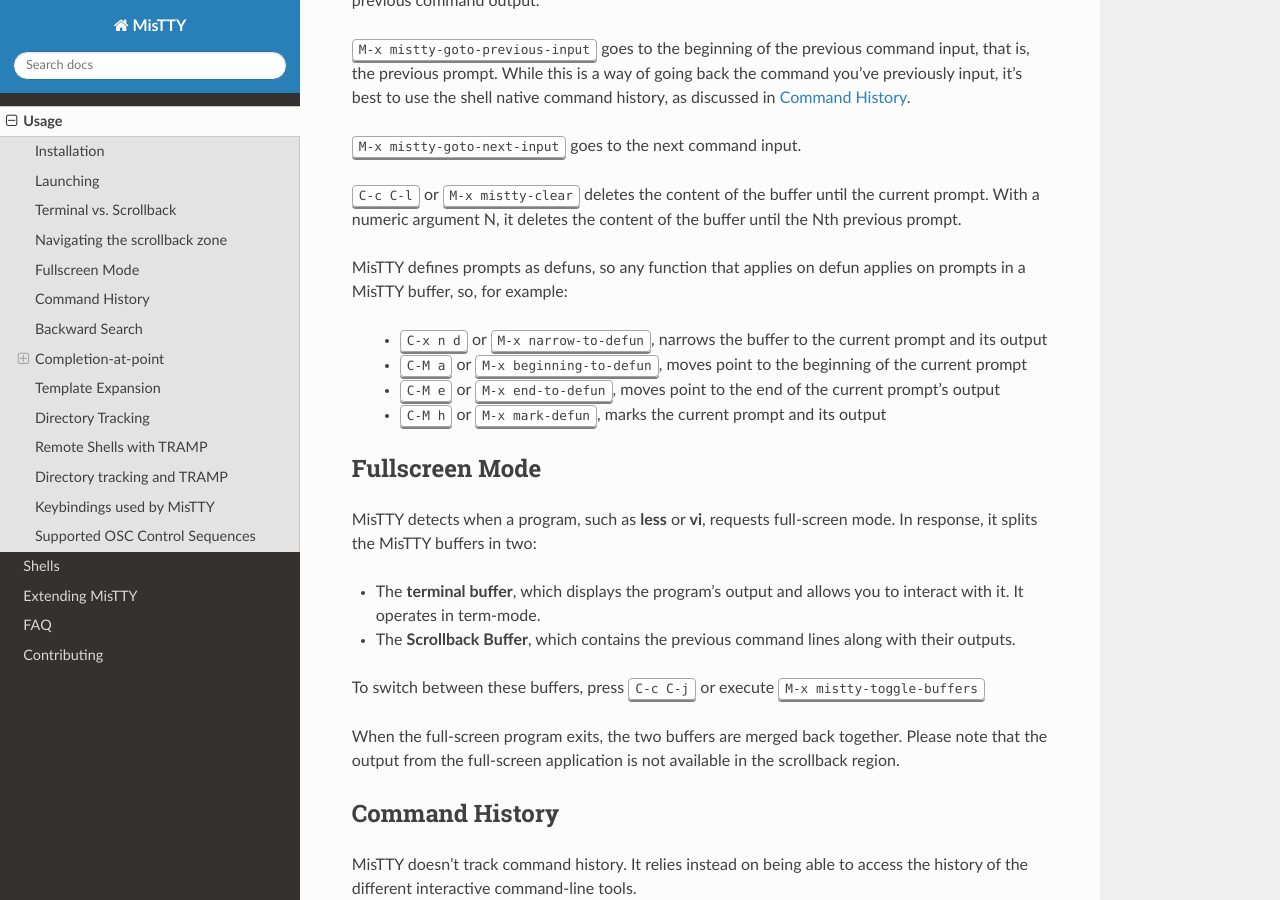
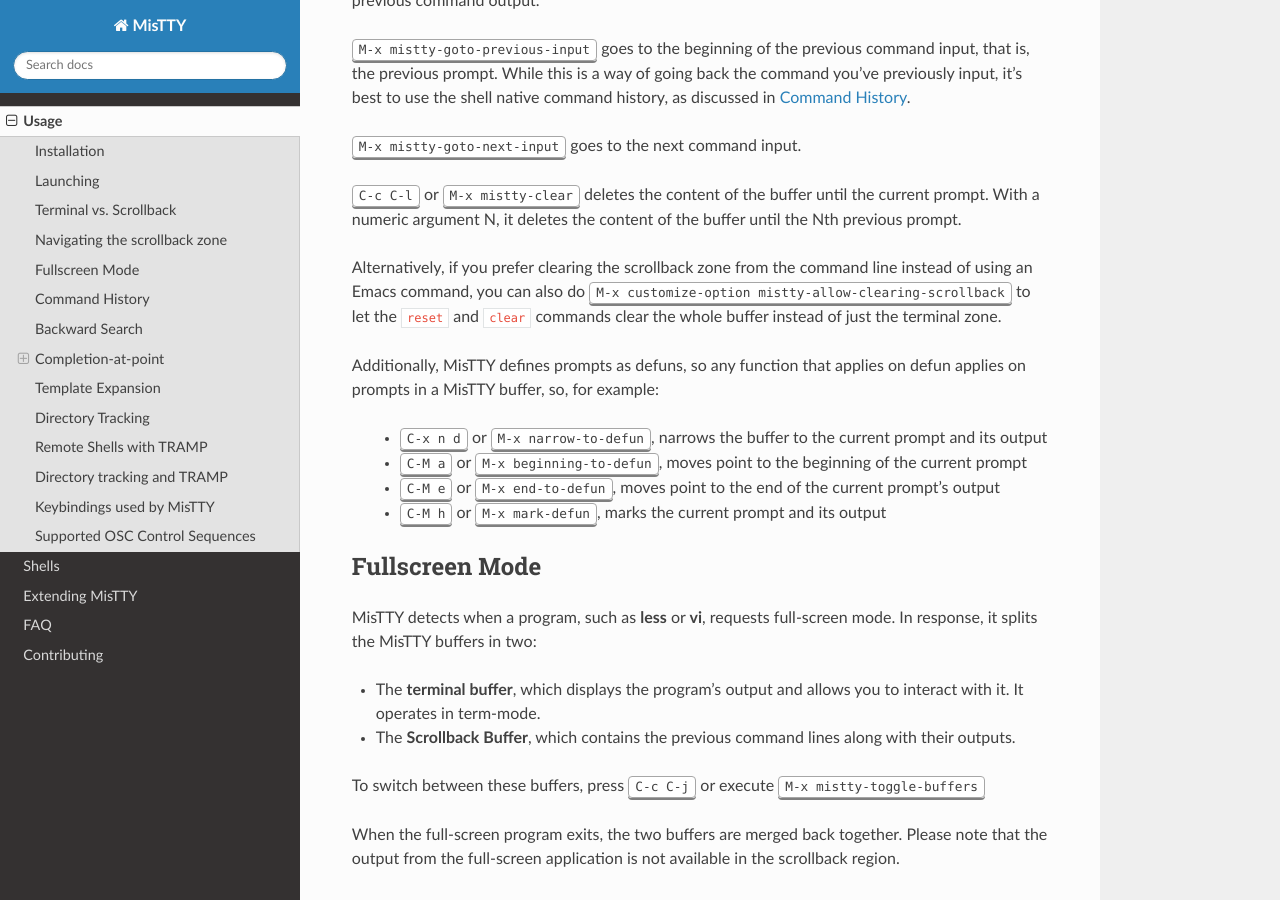
Before and after one commit to szermatt/mistty, a Sphinx documentation site: the page built from docs/source/usage.rst, in a window 1280 px wide and 900 px high, scrolled down 4980 px. Built offline with Sphinx 7.4.7 and the Read the Docs theme 3.1.0, drawn with Linux system fonts in a browser that asks for light colours.

Commit message:
docs: Mention mistty-allow-clearing-scrollback in usage.rst.
Issue #42

```diff
--- a/docs/source/usage.rst
+++ b/docs/source/usage.rst
@@ -314,14 +314,24 @@
 
 :kbd:`M-x mistty-goto-next-input` goes to the next command input.
 
-.. index:: pair: command; mistty-clear
+.. index::
+   pair: command; mistty-clear
+   pair: variable; mistty-allow-clearing-scrollback
 
 :kbd:`C-c C-l` or :kbd:`M-x mistty-clear` deletes the content of the
 buffer until the current prompt. With a numeric argument N, it deletes
 the content of the buffer until the Nth previous prompt.
 
-MisTTY defines prompts as defuns, so any function that applies on
-defun applies on prompts in a MisTTY buffer, so, for example:
+Alternatively, if you prefer clearing the scrollback zone from the
+command line instead of using an Emacs command, you can also do
+:kbd:`M-x customize-option mistty-allow-clearing-scrollback` to let
+the ``reset`` and ``clear`` commands clear the whole buffer instead of
+just the terminal zone.
+
+
+Additionally, MisTTY defines prompts as defuns, so any function that
+applies on defun applies on prompts in a MisTTY buffer, so, for
+example:
 
   - :kbd:`C-x n d` or :kbd:`M-x narrow-to-defun`, narrows the buffer
     to the current prompt and its output
```
Also changed, not shown: 1 other file.
